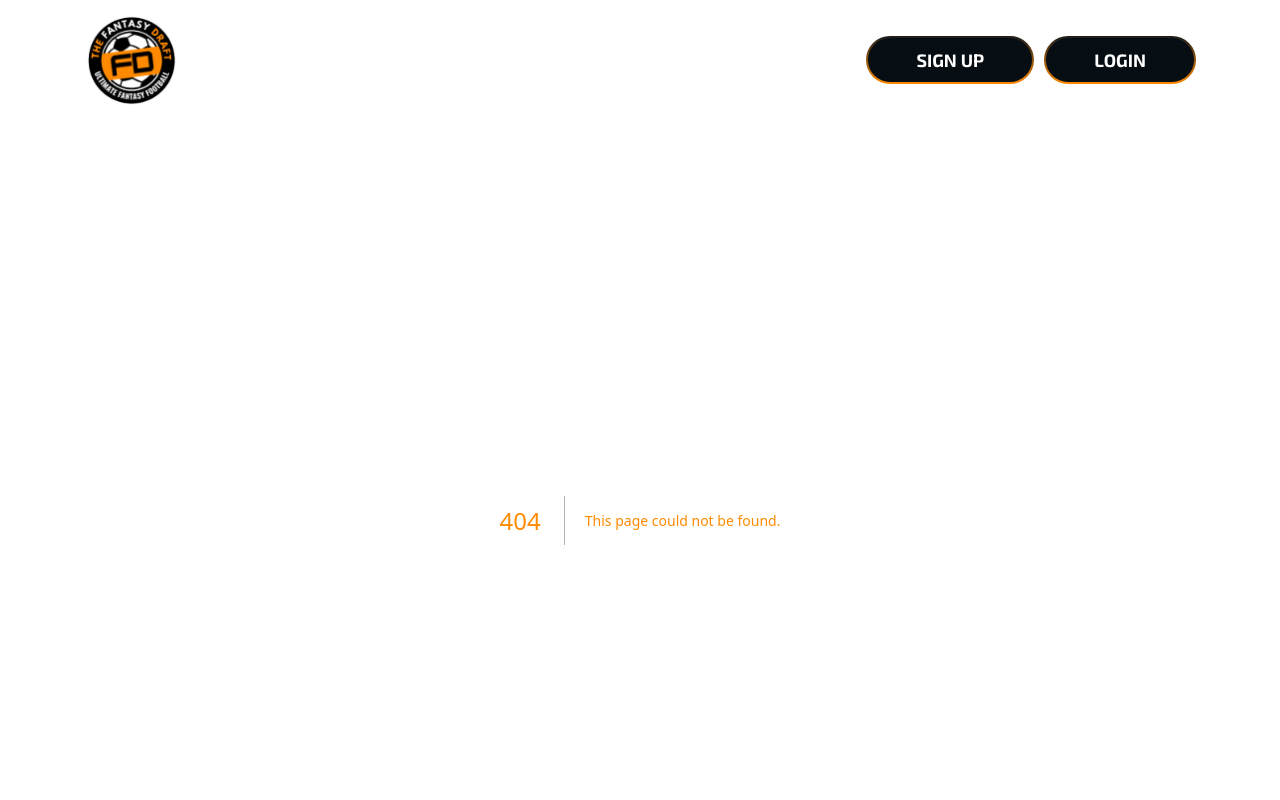
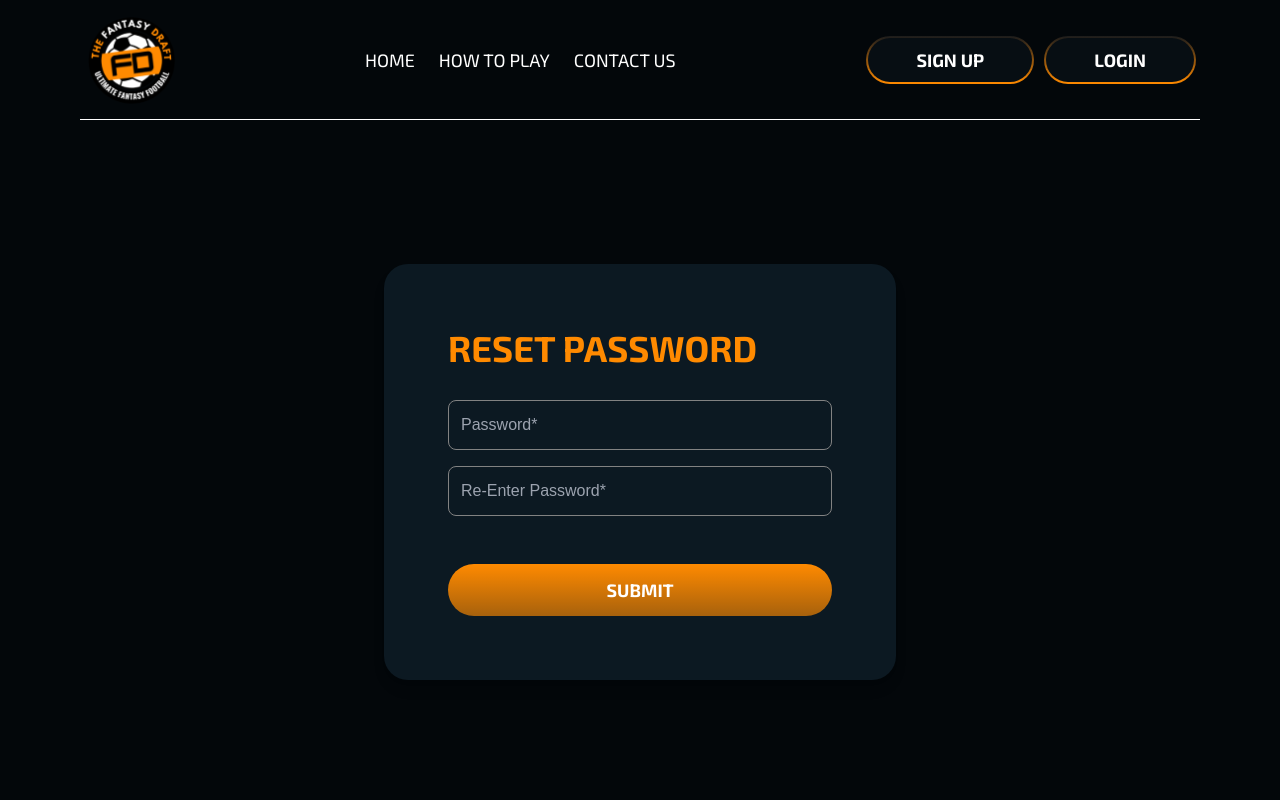
Before and after one commit to OmairMairaj/thefantasydraft, a Next.js app: page /change-password in a window 1280 px wide. Before the commit this address had no page. Shown: the top 800 px of the page. Built offline with nearby package versions, Linux system fonts and the light colour scheme.

Commit message:
forgot password

```diff
--- /dev/null
+++ b/app/api/user/change-password/route.js
@@ -0,0 +1,73 @@
+import { User } from "@/lib/models";
+import { connectToDb } from "@/lib/utils";
+import { NextResponse } from "next/server";
+import { validateRegisterInput, getConfirmationCode, hashPassword } from "@/lib/helpers"
+import { sendEmail } from "@/lib/mail";
+
+export const GET = async (req, res) => {
+  try {
+    connectToDb();
+    const url = new URL(req.url)
+    const reqEmail = url.searchParams.get("email");
+    const userFound = await User.findOneAndUpdate({ email: reqEmail }, { forgotPassword: true });
+    if (!userFound) return NextResponse.json({
+      error: true,
+      message: "User not found with this email. Please try again."
+    })
+    else {
+      const email_body = `<body><h3>Hello ${userFound.first_name}</h3><br /><p> You have requested a change of password. Please follow the link below to change your password.</p><br /><p> Lets get you logged in! Please reset your password by following this link :</p><br /><br /><a href="${process.env.NEXT_PUBLIC_FRONTEND_URL}change-password?code=${userFound.confirmation_code}&email=${userFound.email} ">RESET PASSWORD</a><br /><br /><p>If you have questions or you did not initiate this request, we are here to help. Email us at ${process.env.NEXT_PUBLIC_SUPPORT_EMAIL}</p><br /><br /><p>Regards,</p><p>Team Fantasy Draft</p></body>`
+      const email = await sendEmail(userFound.email, "Password Reset Request", email_body);
+      return NextResponse.json({
+        error: false,
+        message: "Email sent for password change request. Please check your inbox."
+      })
+    }
+  } catch (err) {
+    console.log(err);
+    return NextResponse.json({
+      error: true,
+      err: err,
+      message: "An unexpected error occurred please try again"
+    });
+  }
+};
+
+export const POST = async (req, res) => {
+  try {
+    connectToDb();
+    const payload = await req.json();
+
+    if (payload.password1 !== payload.password2) {
+      return NextResponse.json({
+        error: true,
+        message: "The two passwords do not match. Please try again."
+      })
+    } else {
+      const userFound = await User.findOne({ email: payload.email, confirmation_code: payload.code, forgotPassword: true });
+      if (!userFound) {
+        return NextResponse.json({
+          error: true,
+          message: "No user found with these details. Please try resetting yor password again."
+        })
+      } else {
+        const hash = await hashPassword(payload.password1)
+        if (hash) {
+          const newUser = await User.findOneAndUpdate({ email: payload.email, confirmation_code: payload.code, forgotPassword: true }, { forgotPassword: false, password: hash });
+          return NextResponse.json({
+            error: false,
+            message: "Password Reset Successful! Please login now.",
+            data: newUser
+          });
+        }
+      }
+    }
+  }
+  catch (err) {
+    console.log(err);
+    return NextResponse.json({
+      error: true,
+      err: err,
+      message: "An unexpected error occurred please try again"
+    });
+  }
+};
--- /dev/null
+++ b/app/change-password/page.jsx
@@ -0,0 +1,110 @@
+"use client"; // This ensures the page is rendered on the client
+
+import React, { useState } from "react";
+import { useSearchParams, useRouter } from "next/navigation"; // Import useRouter to use client-side navigation
+import { Exo_2 } from "next/font/google";
+import axios from "axios";
+
+const exo2 = Exo_2({
+  weight: ["700", "800"],
+  style: ["italic"],
+  subsets: ["latin"],
+});
+
+export default function Login() {
+  const searchParams = useSearchParams();
+  const router = useRouter(); // Make sure useRouter is called within the client component
+  const email = searchParams.get("email");
+  const code = searchParams.get("code");
+  const [password1, setPassword1] = useState("");
+  const [password2, setPassword2] = useState("");
+
+  const handleSubmit = (e) => {
+    e.preventDefault();
+    const URL = process.env.NEXT_PUBLIC_BACKEND_URL + "user/change-password";
+    const body = {
+      email: email,
+      password1: password1,
+      password2: password2,
+      code: code,
+    };
+    axios
+      .post(URL, body)
+      .then((res) => {
+        console.log(res);
+        alert(res.data.message);
+        if (!res.data.error) {
+          router.push("/login");
+        }
+      })
+      .catch((err) => {
+        console.log(err);
+        alert("An unexpected error occurred. Please try again later");
+      });
+  };
+
+  return (
+    <div className="min-h-[88vh] flex flex-col items-center justify-center mb-[40]">
+      <div className="max-w-lg mx-20 bg-[#0C1922] p-16 rounded-3xl shadow-lg mb-500">
+        <h1 className={`text-4xl font-bold italic ${exo2.className}`}>RESET PASSWORD</h1>
+        <form onSubmit={handleSubmit}>
+          <div className="mt-8 mb-4 space-y-4">
+            {/* <input
+                            type="email"
+                            value={email}
+                            onChange={(e) => setEmail(e.target.value)}
+                            placeholder="Email*"
+                            className="w-full p-3 rounded-lg bg-[#0C1922] border border-[#828282] focus:outline-none focus:border-orange-500 text-white"
+                            required
+                            autoComplete="off"
+                            autoFocus
+                        /> */}
+            {/* </div> */}
+            {/* <div> */}
+            <input
+              type="password"
+              value={password1}
+              onChange={(e) => setPassword1(e.target.value)}
+              placeholder="Password*"
+              className="w-full p-3 rounded-lg bg-[#0C1922] border border-[#828282] focus:outline-none focus:border-orange-500 text-white"
+              required
+              autoComplete="off"
+            />
+            <input
+              type="password"
+              value={password2}
+              onChange={(e) => setPassword2(e.target.value)}
+              placeholder="Re-Enter Password*"
+              className="w-full p-3 rounded-lg bg-[#0C1922] border border-[#828282] focus:outline-none focus:border-orange-500 text-white"
+              required
+              autoComplete="off"
+            />
+          </div>
+          {/* <div className="flex items-center justify-between">
+            <label className="flex items-center text-white">
+              <input
+                type="checkbox"
+                checked={stayLoggedIn}
+                onChange={(e) => setStayLoggedIn(e.target.checked)}
+                className="mr-2 ml-1 size-4"
+              />
+              Stay Logged In?
+            </label>
+            <a
+              href="/forgot-password"
+              className="text-orange-500 text-sm hover:underline"
+            >
+              Forgot Password?
+            </a>
+          </div> */}
+          <button
+            type="submit"
+            className={`w-full mt-8 py-3 bg-gradient-to-b from-[#FF8A00] to-[#FF8A00A3] rounded-full text-white font-bold text-lg hover:bg-[#FF8A00] transition-all ${exo2.className}`}
+          >
+            SUBMIT
+          </button>
+        </form>
+      </div>
+    </div>
+  );
+}
--- /dev/null
+++ b/app/forgot-password/page.jsx
@@ -0,0 +1,68 @@
+"use client"; // This ensures the page is rendered on the client
+
+import React, { useState } from "react";
+import { useRouter } from "next/navigation"; // Import useRouter to use client-side navigation
+import { Exo_2 } from "next/font/google";
+import axios from "axios";
+
+const exo2 = Exo_2({
+  weight: ["700", "800"],
+  style: ["italic"],
+  subsets: ["latin"],
+});
+
+export default function ForgotPassword() {
+  const [email, setEmail] = useState("");
+  const router = useRouter(); // Make sure useRouter is called within the client component
+
+  const handleSubmit = (e) => {
+    e.preventDefault();
+    const URL =
+      process.env.NEXT_PUBLIC_BACKEND_URL +
+      "user/change-password?email=" +
+      email;
+    axios
+      .get(URL)
+      .then((res) => {
+        console.log(res);
+        alert(res.data.message);
+        if (!res.data.error) {
+          router.push("/login");
+        }
+      })
+      .catch((err) => {
+        console.log(err);
+        alert("An unexpected error occurred. Please try again later");
+      });
+  };
+
+  return (
+    <div className="min-h-[88vh] flex flex-col items-center justify-center mb-[40]">
+      <div className="max-w-lg mx-20 bg-[#0C1922] p-16 rounded-3xl shadow-lg mb-500">
+        <h1 className={`text-4xl font-bold italic ${exo2.className}`}>FORGOT PASSWORD</h1>
+        <form onSubmit={handleSubmit}>
+          <div className="mt-8 mb-4 space-y-4">
+            <input
+              type="email"
+              value={email}
+              onChange={(e) => setEmail(e.target.value)}
+              placeholder="Email*"
+              className="w-full p-3 rounded-lg bg-[#0C1922] border border-[#828282] focus:outline-none focus:border-orange-500 text-white"
+              required
+              autoComplete="off"
+              autoFocus
+            />
+            <br />
+            <div>An email would be sent to your inbox with instructions to reset your password.</div>
+          </div>
+          <button
+            type="submit"
+            className={`w-full mt-8 py-3 bg-gradient-to-b from-[#FF8A00] to-[#FF8A00A3] rounded-full text-white font-bold text-lg hover:bg-[#FF8A00] transition-all ${exo2.className}`}
+          >
+            SUBMIT
+          </button>
+        </form>
+      </div>
+    </div>
+  );
+}
--- a/app/login/page.jsx
+++ b/app/login/page.jsx
@@ -57,7 +57,7 @@ export default function Login() {
                             placeholder="Email*"
                             className="w-full p-3 rounded-lg bg-[#0C1922] border border-[#828282] focus:outline-none focus:border-orange-500 text-white"
                             required
-                            autocomplete="off"
+                            autoComplete="off"
                             autoFocus
                         />
                         {/* </div> */}
@@ -69,7 +69,7 @@ export default function Login() {
                             placeholder="Password*"
                             className="w-full p-3 rounded-lg bg-[#0C1922] border border-[#828282] focus:outline-none focus:border-orange-500 text-white"
                             required
-                            autocomplete="off"
+                            autoComplete="off"
                         />
                     </div>
                     <div className="flex items-center justify-between">
--- a/components/Nav/Nav.jsx
+++ b/components/Nav/Nav.jsx
@@ -35,13 +35,13 @@ const Nav = () => {
       if (localStorage.getItem("user")) {
         setUser(sessionStorage.getItem("user"));
       } else {
-        setUser(null);
+        setUser("nothing");
       }
     }
   }, [pathname]);
 
   React.useEffect(() => {
-    if (pathname == "/dashboard" && !user) {
+    if (pathname == "/dashboard" && user==="nothing") {
       router.push("/login");
     }
   }, [user]);
@@ -143,7 +143,7 @@ const Nav = () => {
       )}
 
       {/* Conditional Elements: Signup/Login OR User Dropdown for Dashboard */}
-      {pathname !== "/dashboard" ? (
+      {user==="nothing" ? (
         <div className="flex space-x-2 p-1">
           {pathname !== "/signup" && (
             <Link
@@ -207,6 +207,7 @@ const Nav = () => {
               <div
                 className="absolute right-0 mt-2 w-48 bg-[#0C1922] text-white rounded-lg py-2 z-10"
                 style={{
+                  zIndex:100,
                   boxShadow:
                     "0px 4px 20px rgba(0, 0, 0, 0.6), 0px 2px 8px rgba(0, 0, 0, 0.2)",
                 }}
@@ -217,12 +218,20 @@ const Nav = () => {
                 >
                   Account
                 </a>
+                <a
+                  href="/dashboard"
+                  className="block px-4 py-2 hover:bg-[#FF8A00A3] rounded-lg"
+                >
+                  Dashboard
+                </a>
                 <div
                   onClick={() => {
+                    setDropdownOpen(false);
                     sessionStorage.clear();
                     localStorage.clear();
                     router.push("/");
                   }}
+                  style={{cursor:"pointer"}}
                   className="block px-4 py-2 hover:bg-[#FF8A00A3] rounded-lg"
                 >
                   Logout
--- a/server.js
+++ b/server.js
@@ -16,8 +16,8 @@ app.prepare().then(() => {
     const server = express();
 
     // Schedule the cron job to run every 10 minutes
-    cron.schedule('*/60 * * * *', () => {
-        console.log('Running the Python script every 60 minutes');
+    cron.schedule('*/5 * * * *', () => {
+        console.log('Running the Python script every 5 minutes');
 
         // Install dependencies
         exec(`pip install requests pymongo -t /tmp/python_modules`, (installError) => {
```
